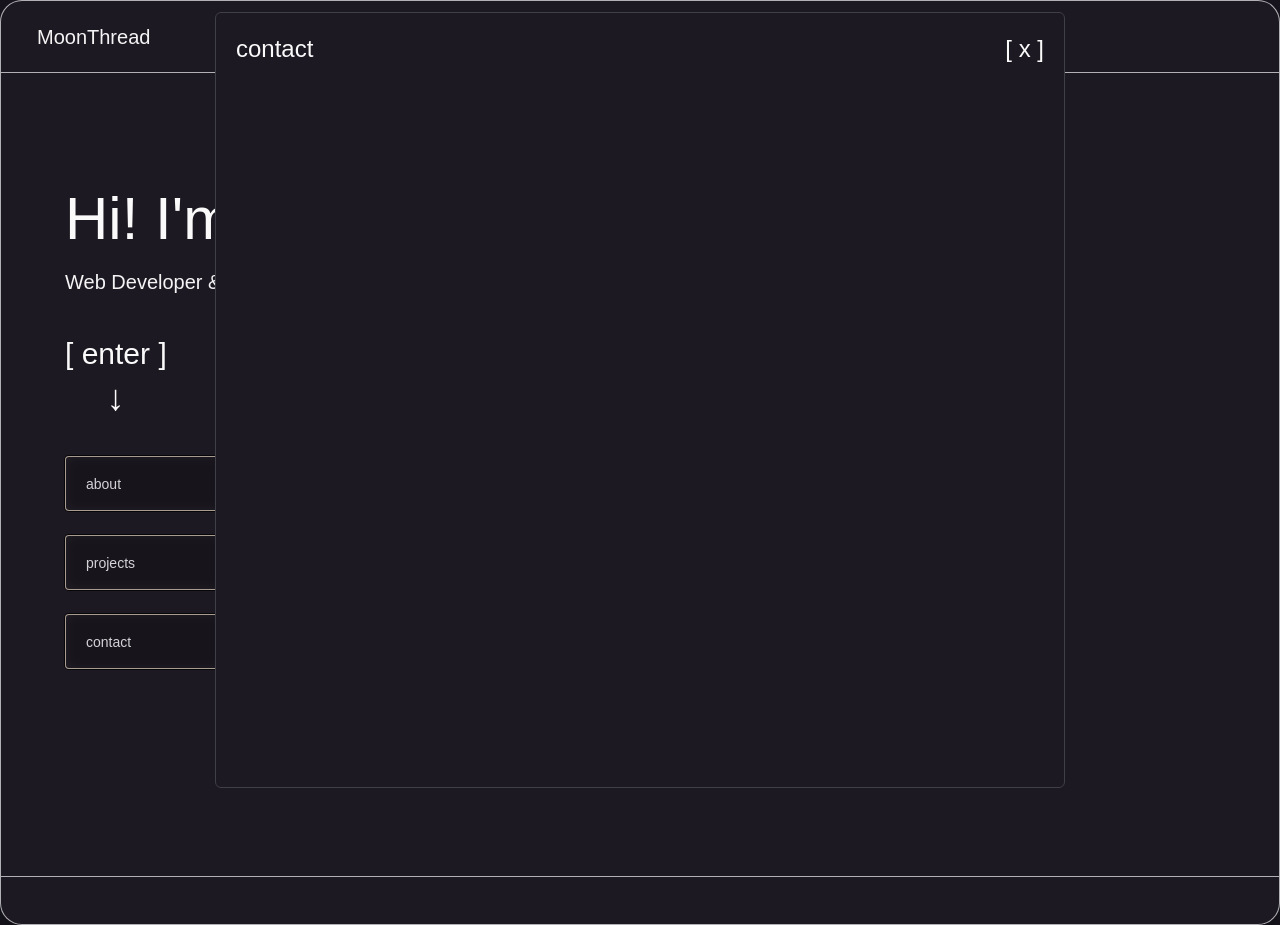
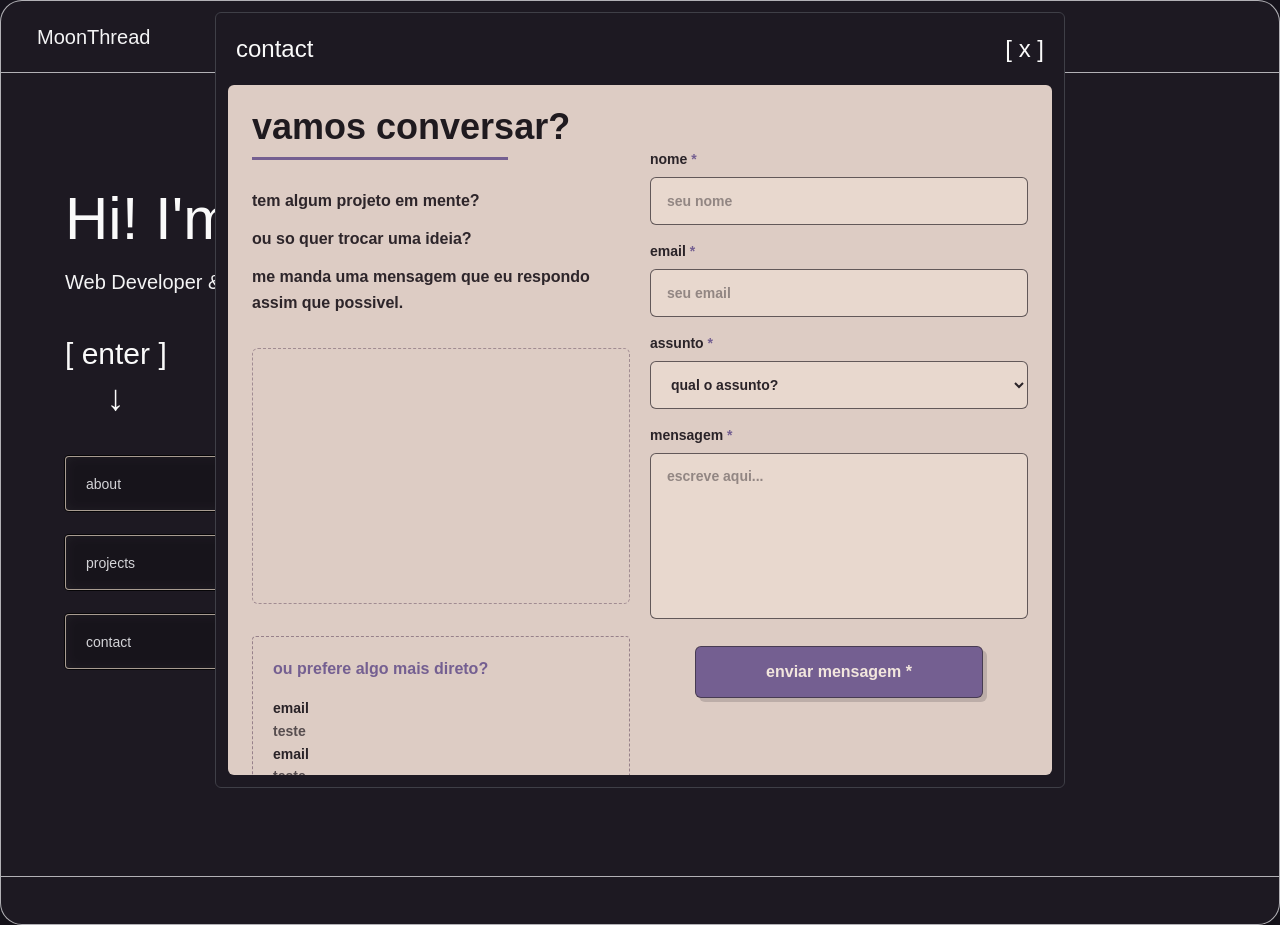
Before and after one commit to I-Samuel-I/Portfolio, a Next.js app: page / in a window 1280 px wide. Both pictures are taken after a click on the button "contact". Built offline with nearby package versions, Linux system fonts and the light colour scheme.

Commit message:
feat: create Contact  window structure

```diff
--- a/src/components/organisms/homeNavigation.tsx
+++ b/src/components/organisms/homeNavigation.tsx
@@ -5,6 +5,7 @@ import HomeNavBtn from "../atoms/homeNavBtn";
 import WindowAbout from "../templates/windowAbout";
 import { useDraggableWindow } from "../../hooks/useDraggableWindow";
 import WindowProject from "../templates/windowProject";
+import WindowContact from "../templates/windowContact";
 
 type NavSection = "about" | "projects" | "contact";
 
@@ -58,6 +59,7 @@ export default function HomeNavigation() {
                         <div className="relative min-h-0 flex-1 p-3">
                             {activeSection.includes("about") && <WindowAbout />}
                             {activeSection.includes("projects") && <WindowProject />}
+                            {activeSection.includes("contact") && <WindowContact />}
                         </div>
                     </div>
                 </section>
--- /dev/null
+++ b/src/components/templates/windowContact.jsx
@@ -0,0 +1,123 @@
+const subjects = ["projeto", "freelance", "colaboracao", "duvida"];
+
+export default function WindowContact() {
+  return (
+    <section className="h-full overflow-y-hidden w-full rounded-md bg-[#DDCCC4] p-6 text-[#2a2328]">
+      <div className="flex gap-5 justify-between">
+        <aside className="flex w-full flex-col justify-between gap-8 ">
+          <div>
+            <h1 className="text-4xl font-bold leading-none tracking-normal text-[#1f1a1f]">
+              vamos conversar?
+            </h1>
+            <div className="mt-3 h-0.75 w-64 max-w-full bg-[#745f91]" />
+
+            <div className="mt-7 max-w-sm space-y-3 text-base font-semibold leading-relaxed text-[#2d252a]">
+              <p>tem algum projeto em mente?</p>
+              <p>ou so quer trocar uma ideia?</p>
+              <p>me manda uma mensagem que eu respondo assim que possivel.</p>
+            </div>
+          </div>
+
+          <div className="relative min-h-64 rounded-md border border-dashed border-[#7a6172]/60 bg-[#ddccc4] p-5"></div>
+          <div className="rounded-sm border border-dashed border-[#7a6172]/70 bg-[#ddccc4] p-5">
+            <h2 className="mb-4 text-base font-bold text-[#745f91]">
+              ou prefere algo mais direto?
+            </h2>
+
+            <ul className="space-y-3 text-sm font-semibold leading-relaxed text-[#2a2328]">
+              <li className="flex items-start gap-3">
+                <div>
+                  <span className="block font-bold">email</span>
+                  <span className="text-[#2a2328]/75">teste</span>
+                  <span className="block font-bold">email</span>
+                  <span className="text-[#2a2328]/75">teste</span>
+                </div>
+              </li>
+            </ul>
+          </div>
+        </aside>
+
+        <form className="flex flex-col w-full mt-10 gap-4 ">
+          <div>
+            <label
+              htmlFor="contact-name"
+              className="mb-2 block text-sm font-bold text-[#2a2328]"
+            >
+              nome <span className="text-[#745f91]">*</span>
+            </label>
+            <input
+              id="contact-name"
+              name="name"
+              type="text"
+              placeholder="seu nome"
+              className="h-12 w-full rounded-md border border-[#2a2328]/70 bg-[#e8d8ce] px-4 text-sm font-semibold text-[#2a2328] outline-none transition placeholder:text-[#2a2328]/45 focus:border-[#745f91] focus:ring-2 focus:ring-[#745f91]/25"
+            />
+          </div>
+
+          <div>
+            <label
+              htmlFor="contact-email"
+              className="mb-2 block text-sm font-bold text-[#2a2328]"
+            >
+              email <span className="text-[#745f91]">*</span>
+            </label>
+            <input
+              id="contact-email"
+              name="email"
+              type="email"
+              placeholder="seu email"
+              className="h-12 w-full rounded-md border border-[#2a2328]/70 bg-[#e8d8ce] px-4 text-sm font-semibold text-[#2a2328] outline-none transition placeholder:text-[#2a2328]/45 focus:border-[#745f91] focus:ring-2 focus:ring-[#745f91]/25"
+            />
+          </div>
+
+          <div>
+            <label
+              htmlFor="contact-subject"
+              className="mb-2 block text-sm font-bold text-[#2a2328]"
+            >
+              assunto <span className="text-[#745f91]">*</span>
+            </label>
+            <select
+              id="contact-subject"
+              name="subject"
+              defaultValue=""
+              className="h-12 w-full rounded-md border border-[#2a2328]/70 bg-[#e8d8ce] px-4 text-sm font-semibold text-[#2a2328] outline-none transition focus:border-[#745f91] focus:ring-2 focus:ring-[#745f91]/25"
+            >
+              <option value="" disabled>
+                qual o assunto?
+              </option>
+              {subjects.map((subject) => (
+                <option key={subject} value={subject}>
+                  {subject}
+                </option>
+              ))}
+            </select>
+          </div>
+
+          <div>
+            <label
+              htmlFor="contact-message"
+              className="mb-2 block text-sm font-bold text-[#2a2328]"
+            >
+              mensagem <span className="text-[#745f91]">*</span>
+            </label>
+            <textarea
+              id="contact-message"
+              name="message"
+              placeholder="escreve aqui..."
+              rows={7}
+              className="w-full resize-none rounded-md border border-[#2a2328]/70 bg-[#e8d8ce] px-4 py-3 text-sm font-semibold text-[#2a2328] outline-none transition placeholder:text-[#2a2328]/45 focus:border-[#745f91] focus:ring-2 focus:ring-[#745f91]/25"
+            />
+          </div>
+
+          <button
+            type="button"
+            className="mx-auto mt-1 h-13 min-w-72 rounded-md border border-[#2a2328]/60 bg-[#745f91] px-8 text-base font-bold text-[#f2e6dd] shadow-[4px_4px_0_rgba(42,35,40,0.18)] transition hover:bg-[#654e82]"
+          >
+            enviar mensagem *
+          </button>
+        </form>
+      </div>
+    </section>
+  );
+}
```
